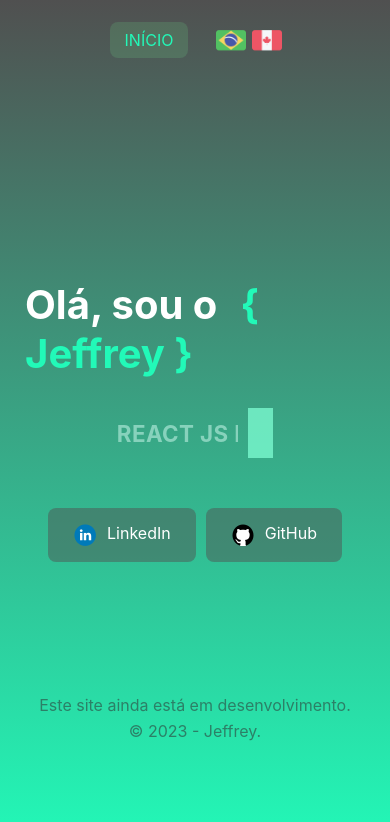
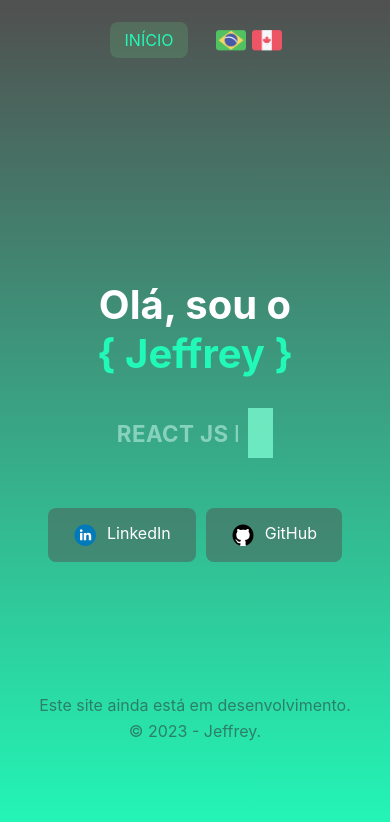
Before and after one commit to jeffreyalvr/portfolio-v1, a React (Vite) app: page / in a window 390 px wide. Shown: the top 822 px of the page. Built offline with nearby package versions, Linux system fonts and the light colour scheme.

Commit message:
Centraliza o h1 do hero para dispositivos de tela menor

```diff
--- a/src/components/Hero/styles.css
+++ b/src/components/Hero/styles.css
@@ -135,4 +135,11 @@
   .hero .container {
     padding: 0 25px;
   }
+  .hero .container h1 {
+    display: grid;
+    text-align: center;
+  }
+  .hero .container h1 span {
+    margin: 0;
+  }
 }
```
